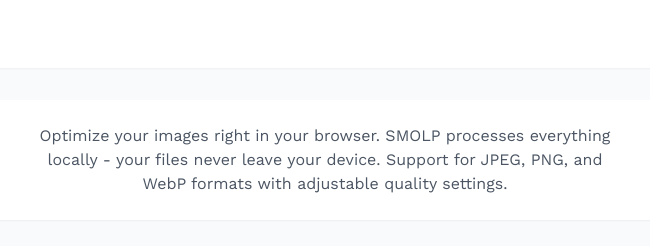
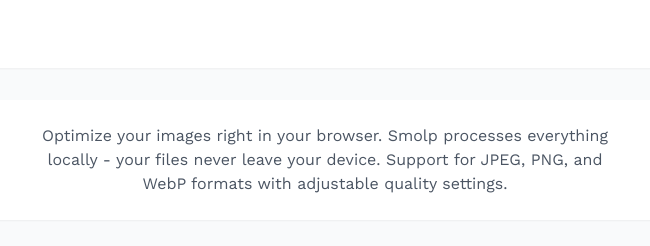
Before and after one commit to lklynet/smolp, a plain HTML site: page index.html in a window 1280 px wide. Shown: the top 246 px of the page, 315-965 px from the left. Drawn offline with nearby package versions, Linux system fonts and the light colour scheme.

Commit message:
docs: update title and text to use consistent capitalization
Update the title and text to use consistent capitalization for the product name "Smolp" instead of "SMOLP" to maintain branding consistency.

```diff
--- a/index.html
+++ b/index.html
@@ -3,7 +3,7 @@
 <head>
     <meta charset="UTF-8">
     <meta name="viewport" content="width=device-width, initial-scale=1.0">
-    <title>SMOLP - Free Online Image Optimization Tool</title>
+    <title>Smolp - Free Online Image Optimization Tool</title>
     <meta name="description" content="SMOLP is a free, fast, and secure online tool for optimizing your images. Reduce file size while maintaining quality with support for JPEG, PNG, and WebP formats.">
     <meta name="keywords" content="image optimization, image compression, free image optimizer, webp converter, jpeg optimizer, png optimizer">
     <meta name="robots" content="index, follow">
@@ -150,7 +150,7 @@
         <main class="max-w-4xl mx-auto px-4 py-8 sm:px-6 lg:px-8">
             <div class="mb-8 text-center bg-white dark:bg-gray-800 shadow-sm rounded-lg p-6 transition-colors duration-300">
                 <p class="text-base text-gray-600 dark:text-gray-400 transition-colors duration-300 max-w-xl mx-auto">
-                    Optimize your images right in your browser. SMOLP processes everything locally - your files never leave your device.
+                    Optimize your images right in your browser. Smolp processes everything locally - your files never leave your device.
                     Support for JPEG, PNG, and WebP formats with adjustable quality settings.
                 </p>
             </div>
```
